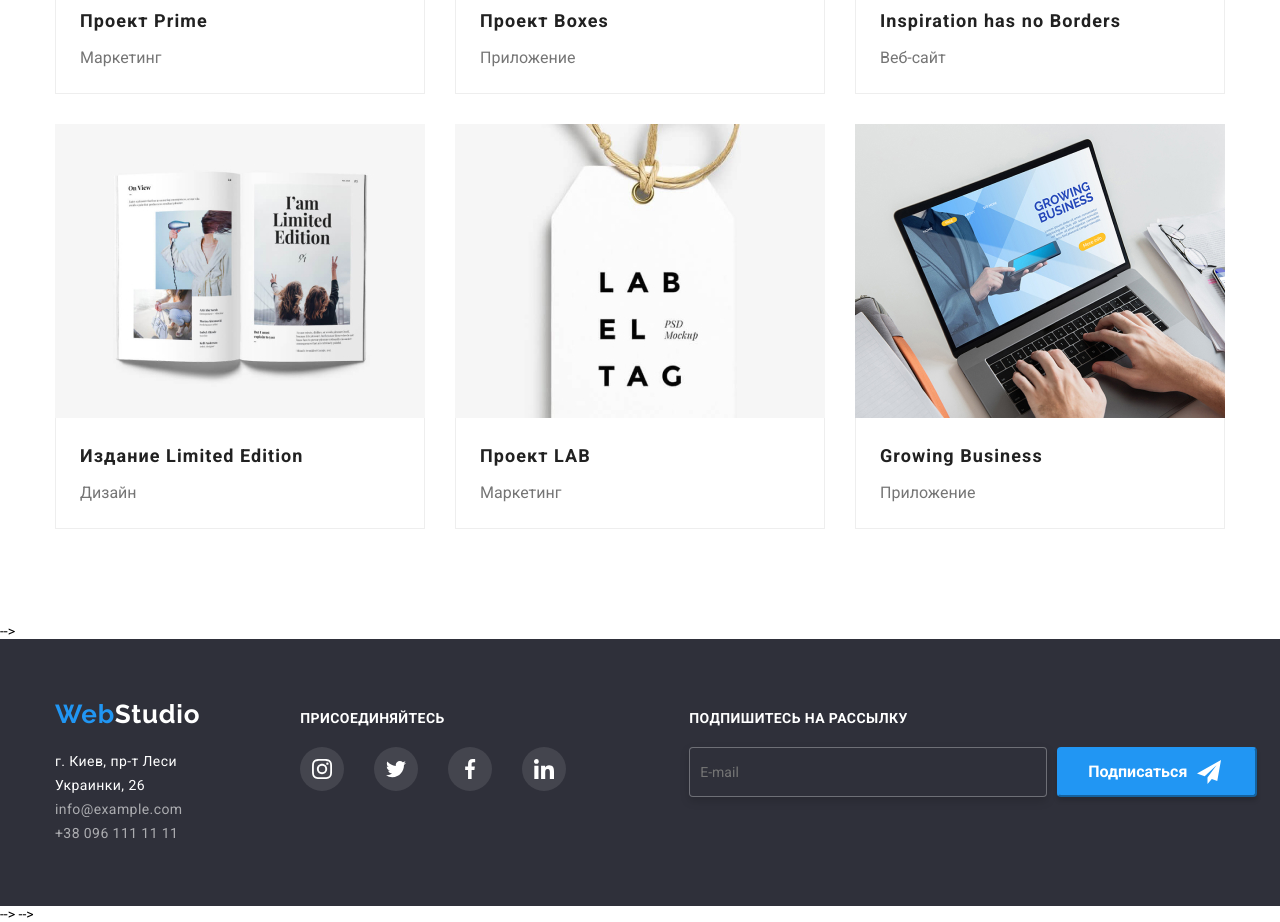
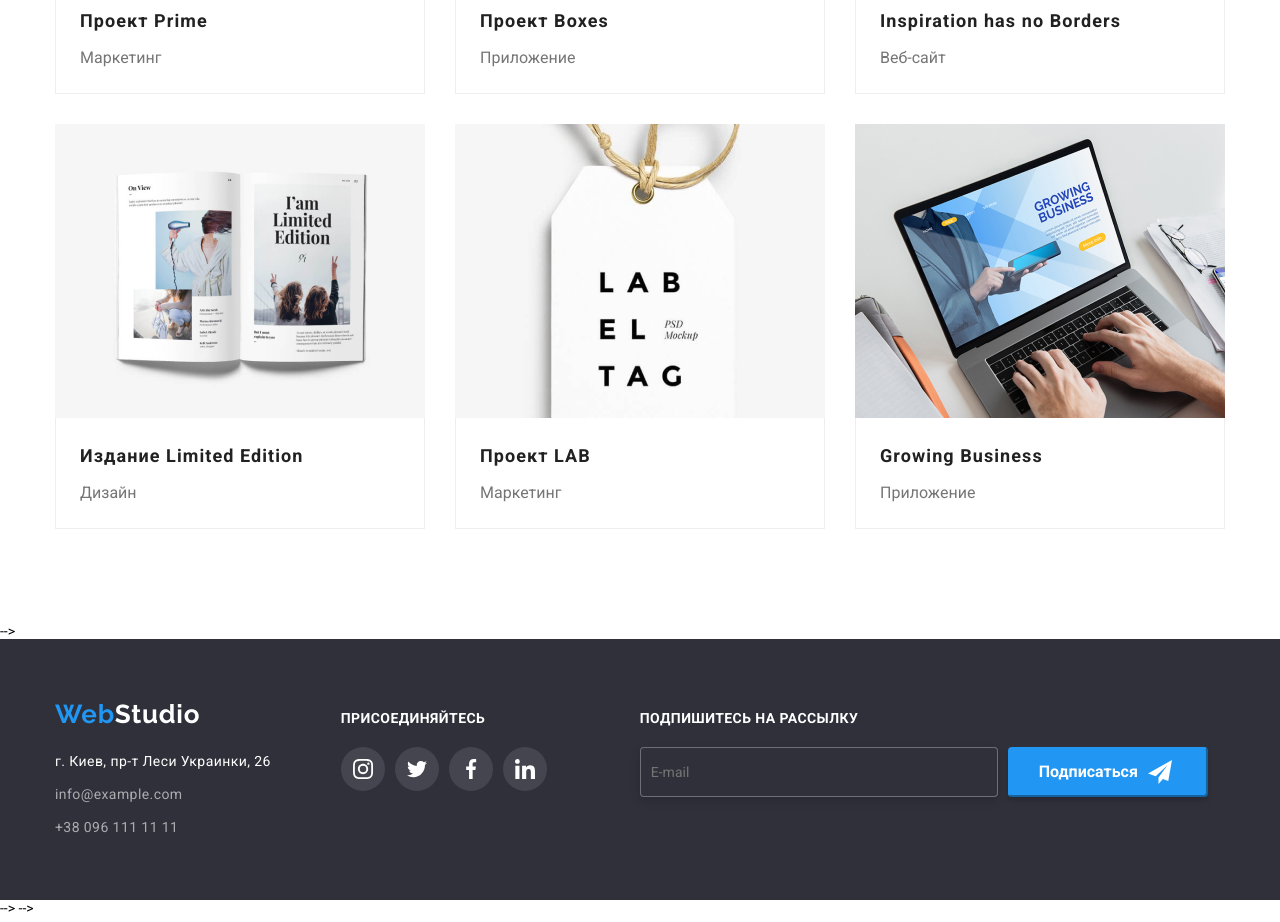
Before and after one commit to dmstepanuik/goit-markup-homework-8, a plain HTML site: page portfolio.html in a window 1280 px wide. Shown: the part 1042-1964 px from the top of the page. Drawn offline with nearby package versions, Linux system fonts and the light colour scheme.

Commit message:
add  commit footer

```diff
--- a/sass/layout/_footer.scss
+++ b/sass/layout/_footer.scss
@@ -45,10 +45,6 @@
   color: var(--main-title-color);
 }
 
-.contacts-item:not(:last-child) {
-  margin-bottom: 9px;
-}
-
 .contacts-link {
   text-decoration: none;
   font-weight: 400;
@@ -63,6 +59,7 @@
   }
 }
 .footer-soc-list {
+  gap: 10px;
   display: flex;
   justify-content: center;
 }
@@ -75,9 +72,6 @@
   text-transform: uppercase;
   color: var(--btn-color);
   margin-bottom: 20px;
-}
-.footer-soc-item:not(:last-child) {
-  margin-right: 10px;
 }
 
 .footer-soc-link {
```
Also changed, not shown: css/main.css, css/main.min.css, 2 other files.
